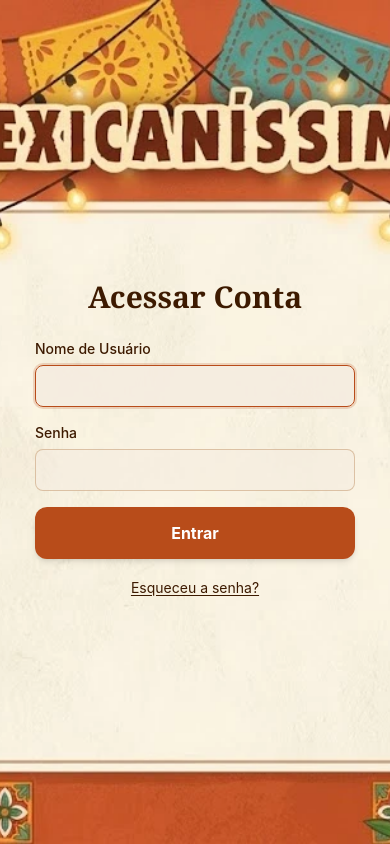
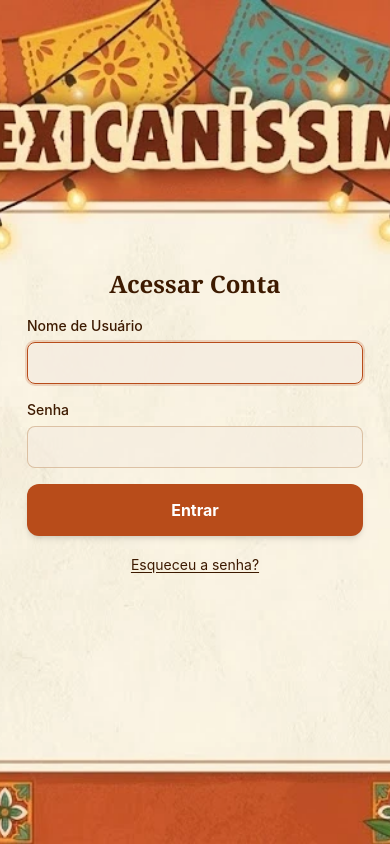
Before and after one commit to leomissio72-cpu/SISTEMA-GESTAO-RESTAURANTE, a React (Vite) app: page / in a window 390 px wide. Built offline with nearby package versions, Linux system fonts and the light colour scheme.

Commit message:
Ajusta layout do login para caber na tela
Co-Authored-By: Claude Opus 5.5 <noreply@anthropic.com>
Claude-Session: https://claude.ai/code/session_01Y86q1vRYCeoVitRGQTXte1

```diff
--- a/src/components/LoginModal.tsx
+++ b/src/components/LoginModal.tsx
@@ -71,18 +71,18 @@ export const LoginModal: React.FC<LoginModalProps> = ({ isOpen, onSuccess, onClo
   };
 
   return (
-    <div className="fixed inset-0 z-50 flex items-center justify-center" role="dialog" aria-modal="true" aria-labelledby="login-title">
+    <div className="fixed inset-0 z-50 flex items-center justify-center overflow-y-auto overflow-x-hidden" role="dialog" aria-modal="true" aria-labelledby="login-title">
       <div className="login-futuro pointer-events-none fixed inset-0" aria-hidden="true" />
 
       {/* Container transparente centralizado sobre o quadro bege da imagem de fundo */}
-      <div className="relative w-full max-w-sm px-8" style={{ marginTop: "4vh" }}>
+      <div className="relative my-auto box-border w-full max-w-sm px-6 py-6 sm:px-8" style={{ maxHeight: "100dvh" }}>
 
         {errorMsg && <div className="mb-4 rounded-lg border border-[#fecaca] bg-[#fef2f2]/90 p-3 text-xs font-semibold text-[#991b1b]" role="alert">{errorMsg}</div>}
         {infoMsg && <div className="mb-4 rounded-lg border border-[#cfe0ff] bg-[#f1f6ff]/90 p-3 text-xs font-semibold text-[#315bc5]" role="status">{infoMsg}</div>}
 
         {!mfaState ? (
           <form onSubmit={handleSubmit} className="space-y-4">
-            <h1 id="login-title" className="mb-6 text-center text-3xl font-black text-[#3d1a00]" style={{ fontFamily: "'Georgia', serif" }}>
+            <h1 id="login-title" className="mb-4 text-center text-2xl sm:mb-6 sm:text-3xl font-black text-[#3d1a00]" style={{ fontFamily: "'Georgia', serif" }}>
               Acessar Conta
             </h1>
 
```
